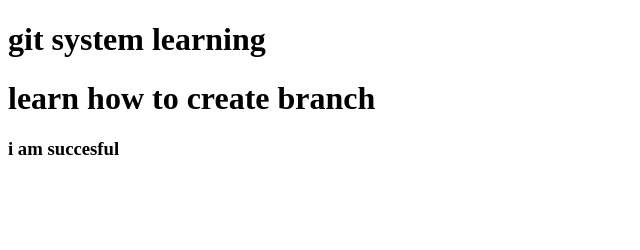
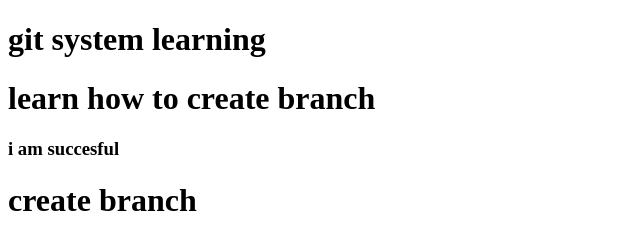
Before and after one commit to mdfizar/learngit, a plain HTML site: page index.html in a window 1280 px wide. Shown: the whole page, without its empty margins (0-640 px from the left). Drawn offline with Linux system fonts and the light colour scheme.

Commit message:
create branch

```diff
--- a/index.html
+++ b/index.html
@@ -9,5 +9,6 @@
   <h1>git system learning</h1>
   <h1>learn how to create branch</h1>
   <h3>i am succesful</h3>
+  <h1>create branch</h1>
 </body>
 </html>
```
